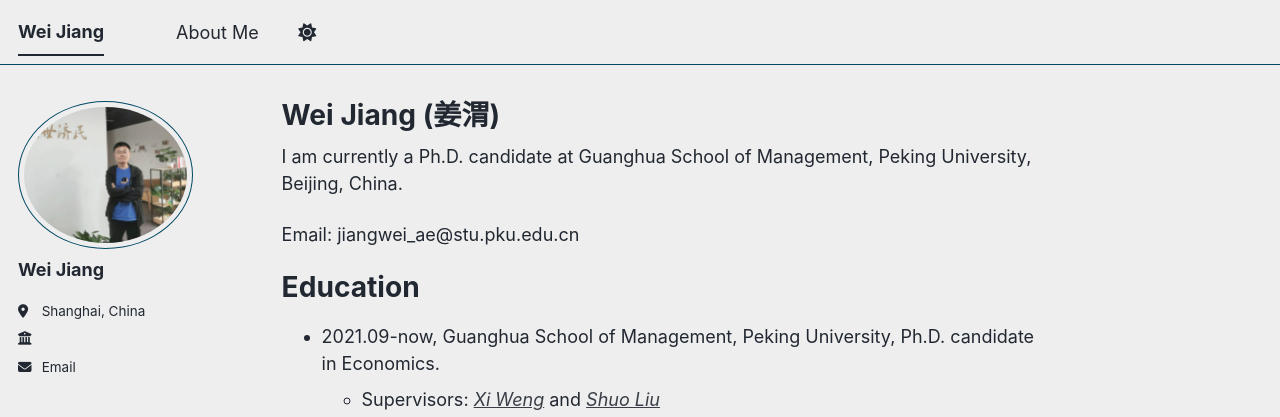
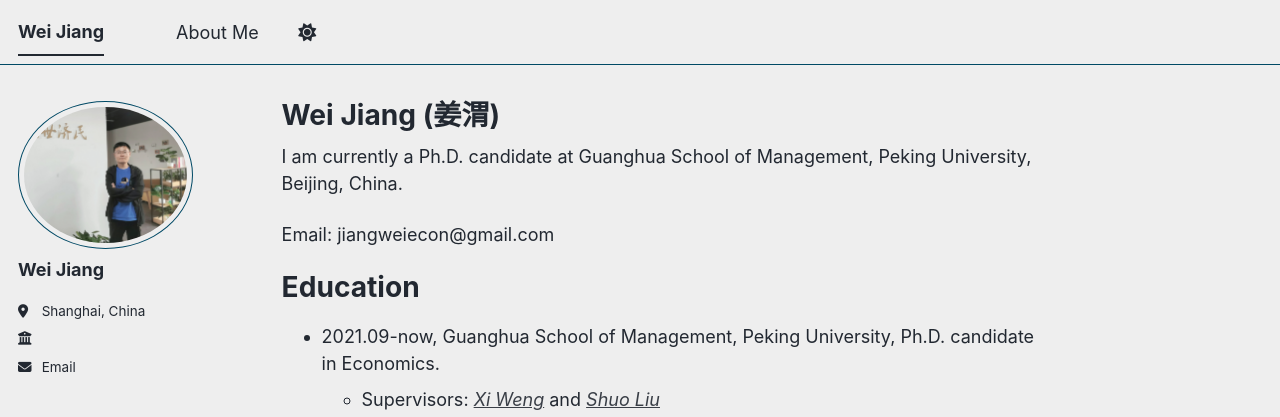
Before and after one commit to jiangwei-econ/jiangwei-econ.github.io, a Jekyll site: the page built from _pages/about.md, in a window 1280 px wide and 900 px high. Shown: the top 417 px of the window. Built offline with Jekyll 4.4.1, drawn with Linux system fonts in a browser that asks for light colours; a script bundle is joined from its source files by our own code; library files that are not in the unit come from our copies.

Commit message:
Update about.md

```diff
--- a/_pages/about.md
+++ b/_pages/about.md
@@ -10,7 +10,7 @@
 
 I am currently a Ph.D. candidate at Guanghua School of Management, Peking University, Beijing, China.
 
-Email: jiangwei_ae@stu.pku.edu.cn
+Email: jiangweiecon@gmail.com
 
 Education
 ======
```
